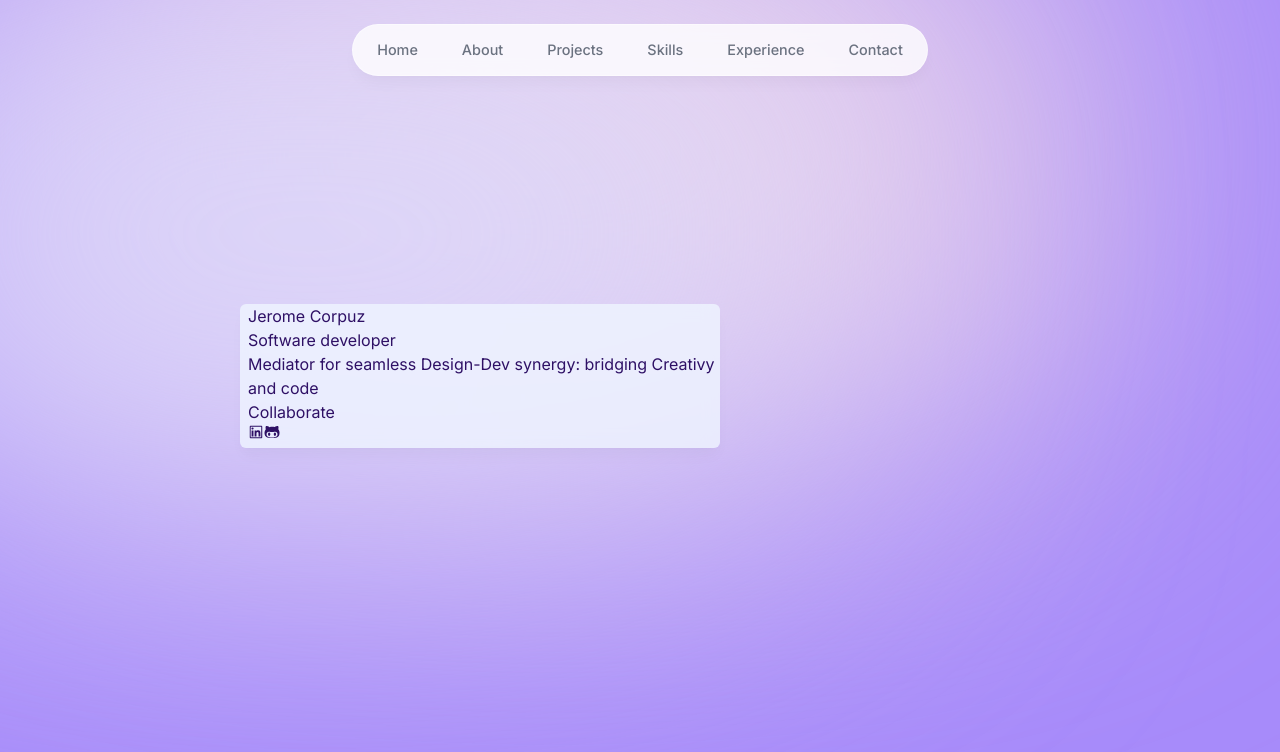
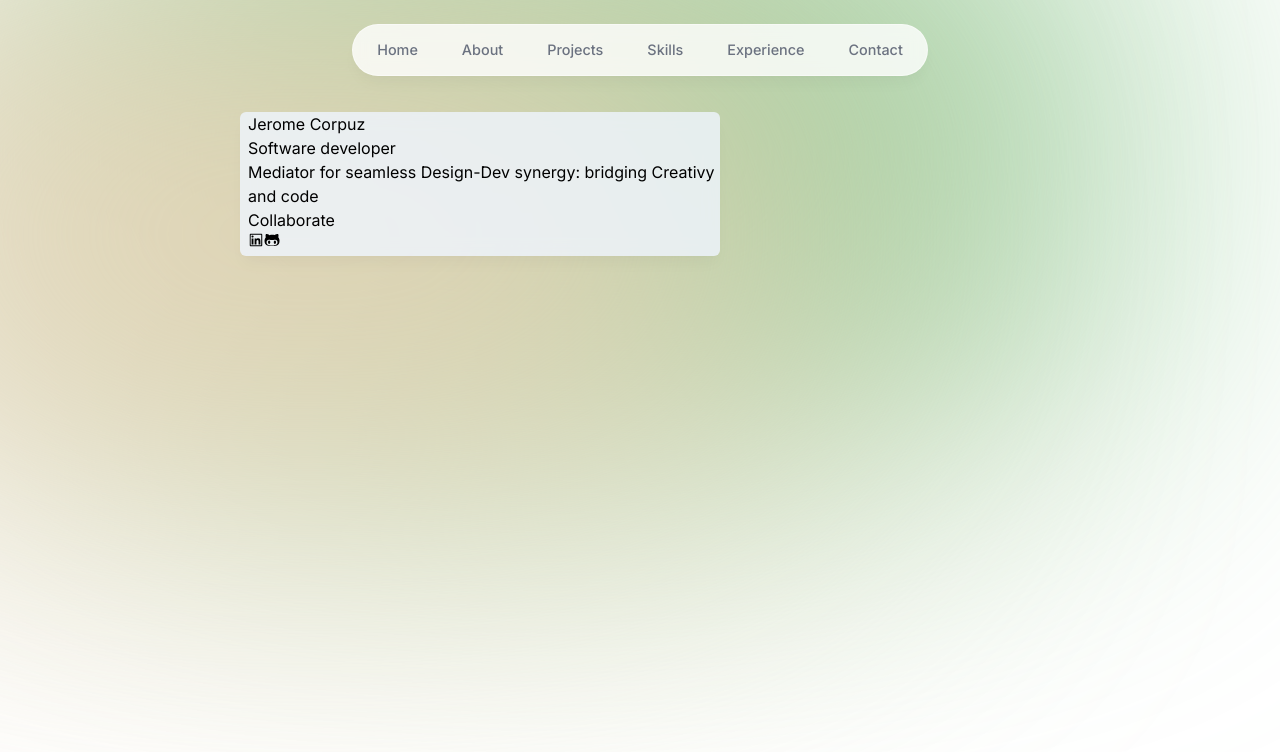
Before and after one commit to romylomy/jerome-corpuz-portfolio, a Next.js app: page / in a window 1280 px wide. Shown: the top 752 px of the page. Built offline with nearby package versions, Linux system fonts and the light colour scheme.

Commit message:
change bg color to green/ pale orange

```diff
--- a/app/layout.tsx
+++ b/app/layout.tsx
@@ -19,11 +19,10 @@
 }) {
   return (
     <html lang="en">
-      <body className={`${inter.className} bg-violet-400 text-violet-950 pt-48`}>
+      <body className={`${inter.className}`}>
         <Header/>
-        <div className="bg-[#fbe2e3] absolute top-[-6rem] -z-10 right-[11rem] h-[31.25rem] w-[31.25rem] rounded-full blur-[10rem] sm:w-[68.75rem] dark:bg-[#946263]"></div>
-        <div className="bg-[#dbd7fb] absolute top-[-1rem] -z-10 left-[-35rem] h-[31.25rem] w-[50rem] rounded-full blur-[10rem] sm:w-[68.75rem] md:left-[-33rem] lg:left-[-28rem] xl:left-[-15rem] 2xl:left-[-5rem] dark:bg-[#676394]"></div>
-
+        <div className="bg-[#74be7c] absolute top-[-6rem] -z-10 right-[11rem] h-[31.25rem] w-[31.25rem] rounded-full blur-[10rem] sm:w-[68.75rem] dark:bg-[#946263]"></div>
+        <div className="bg-[#ecd5ba] absolute top-[-1rem] -z-10 left-[-35rem] h-[31.25rem] w-[50rem] rounded-full blur-[10rem] sm:w-[68.75rem] md:left-[-33rem] lg:left-[-28rem] xl:left-[-15rem] 2xl:left-[-5rem] dark:bg-[#676394]"></div>
 
         {children}</body>
     </html>
```
